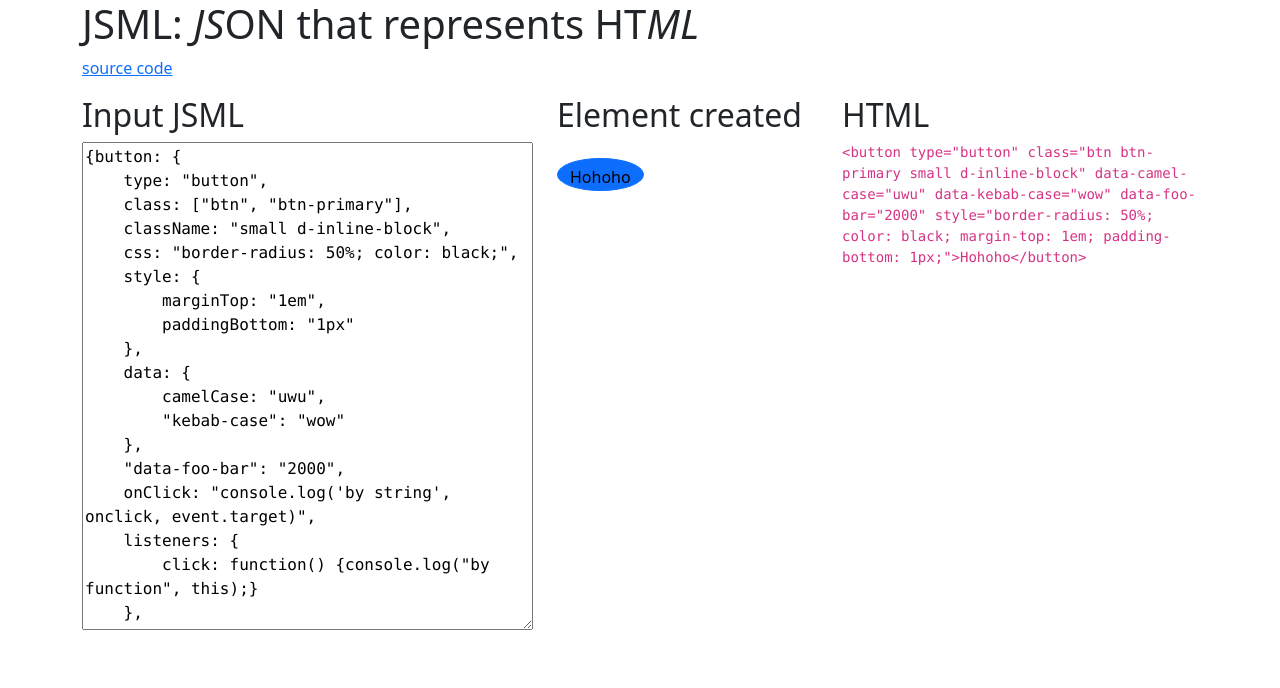
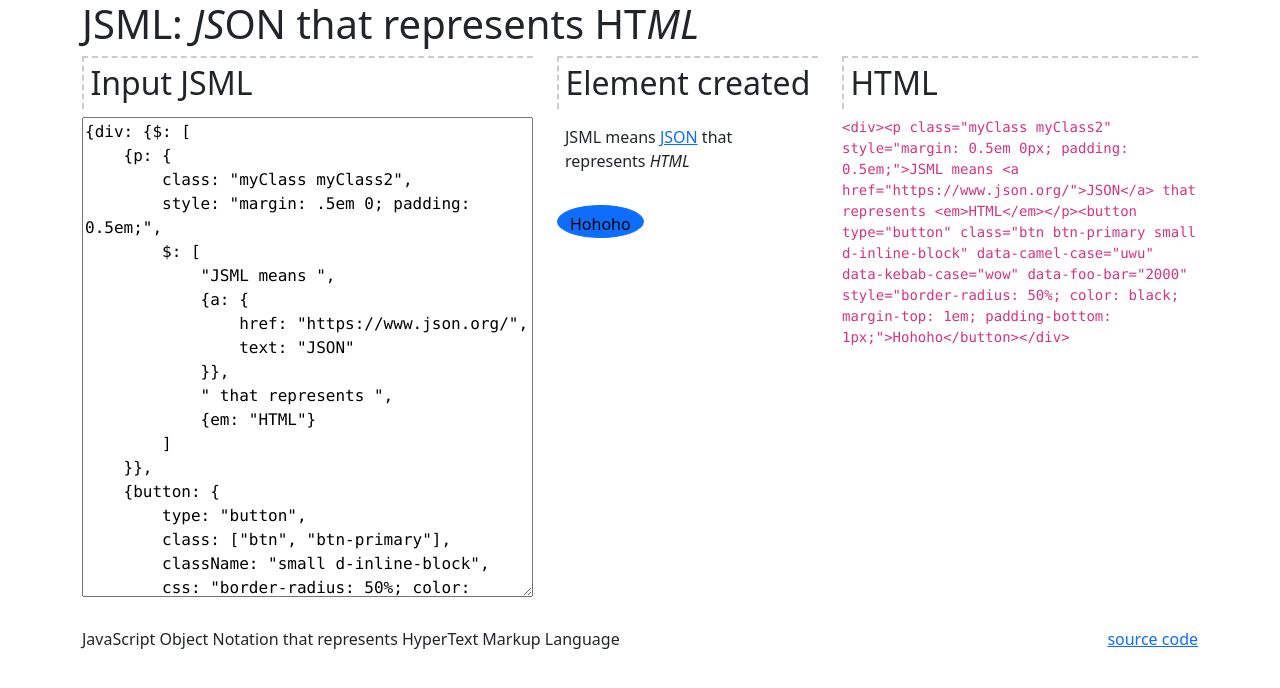
Before and after one commit to kong0107/JSML, a website: page index.html in a window 1280 px wide. Drawn offline with nearby package versions, Linux system fonts and the light colour scheme.

Commit message:
update index.html

```diff
--- a/index.html
+++ b/index.html
@@ -6,16 +6,39 @@
 <title>JSML: JSON that represents HTML</title>
 <link href="https://cdn.jsdelivr.net/npm/bootstrap@5.2.0/dist/css/bootstrap.min.css" rel="stylesheet" crossorigin="anonymous">
 <script src="index.js"></script>
+<style>
+    #textarea {
+        max-height: 60vh;
+    }
+    h2 {
+        border: dashed #ccc;
+        border-width: 2px 0 0 2px;
+        padding: .2em;
+    }
+</style>
 </head>
 <body class="container">
 <header>
     <h1>JSML: <em>JS</em>ON that represents HT<em>ML</em></h1>
-    <p><a href="https://github.com/kong0107/jsml">source code</a></p>
 </header>
 <main class="row h-100">
     <section class="col-lg-5 mb-4">
         <h2><label for="textarea">Input JSML</label></h2>
         <textarea id="textarea" class="w-100 font-monospace">
+            {div: {$: [
+                {p: {
+                    class: "myClass myClass2",
+                    style: "margin: .5em 0; padding: 0.5em;",
+                    $: [
+                        "JSML means ",
+                        {a: {
+                            href: "https://www.json.org/",
+                            text: "JSON"
+                        }},
+                        " that represents ",
+                        {em: "HTML"}
+                    ]
+                }},
                 {button: {
                     type: "button",
                     class: ["btn", "btn-primary"],
@@ -36,6 +59,7 @@
                     },
                     text: "Hohoho"
                 }}
+            ]}}
         </textarea>
         <div id="statusx"></div>
     </section>
@@ -48,6 +72,10 @@
         <code id="html" class="d-block font-monospace">C</code>
     </section>
 </main>
+<footer class="d-flex justify-content-between">
+    <p>JavaScript Object Notation that represents HyperText Markup Language</p>
+    <p><a href="https://github.com/kong0107/jsml">source code</a></p>
+</footer>
 <script>
 ["textarea", "statusx", "element", "html"]
 .map(id => window[id] = document.getElementById(id));
```
Lines whose indentation alone changed are shown as unchanged.
